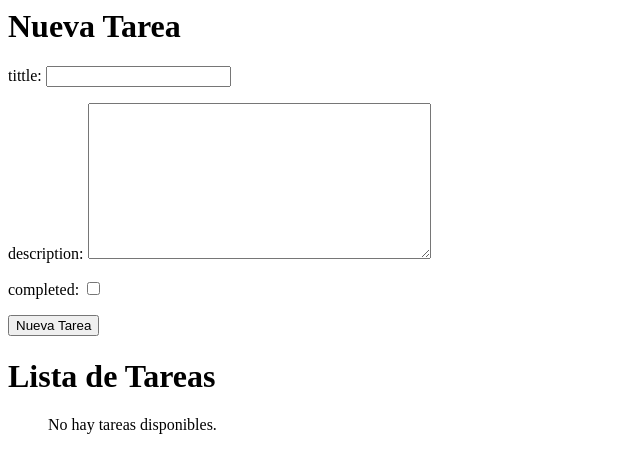
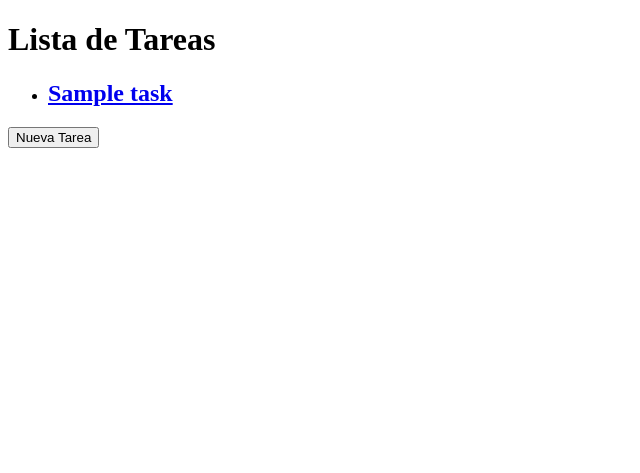
Before and after one commit to Rubencito2002/proyectoTasks, a Django app: page / in a window 1280 px wide. Shown: the top 473 px of the page, without its empty margins (0-640 px from the left). Run offline with Django 4.2, Linux system fonts and the light colour scheme; tables that the repository leaves empty hold one stand-in row (values such as "Sample post").

Commit message:
update views

```diff
--- a/task/templates/tasks/task_list.html
+++ b/task/templates/tasks/task_list.html
@@ -1,25 +1,24 @@
-<html>
+<!DOCTYPE html>
+<html lang="es">
     <head>
-        <title>Task List</title>
+        <meta charset="UTF-8">
+        <meta name="viewport" content="width=device-width, initial-scale=1.0">
+        <title>Listado de Tarea</title>
     </head>
     <body>
-        <h1>Nueva Tarea</h1>
-        <form action="{% url 'TaskViews' %}" method="post">
-            {% csrf_token %}
-            {{ form.as_p}}
+        <h1>Lista de Tareas</h1>
+        <ul>
+            {% for task in tasks %}
+                <li>
+                    <h2> <a href="{% url 'task_details' pk=task.pk%}"> {{ task.title }} </a></h2>
+                </li>
+                {% empty %}
+                <li>No hay tareas disponibles.</li>
+            {% endfor %}
+        </ul>
+
+        <form action="{% url 'task_new' %}">
             <button  type="submit">Nueva Tarea</button>
         </form>
-
-        <h1>Lista de Tareas</h1>
-        <ul>
-            {% for Task in Tasks %}
-            <li>
-                <h2>{{ Task.title }}</h2>
-                <p>{{ Task.description }} - ({{ Task.completed|yesno:"Si,No" }})</p>
-            </li>
-            {% empty %}
-            <p>No hay tareas disponibles.</p>
-            {% endfor %}
-        </ul>
     </body>
 </html>
--- a/task/urls.py
+++ b/task/urls.py
@@ -1,7 +1,9 @@
 from django.urls import path
 from . import views
-from .views import TaskViews
+from .views import TaskViews, TaskDetails, TaskNew
 
 urlpatterns = [
-        path('', TaskViews.as_view(), name='TaskViews'),
+        path('', TaskViews.as_view(), name='task_list'),
+        path('task/<int:pk>', TaskDetails.as_view(), name='task_details'),
+        path('taskNew/', TaskNew.as_view(), name='task_new'),
 ]
--- a/task/views.py
+++ b/task/views.py
@@ -1,4 +1,4 @@
-from django.shortcuts import render, redirect
+from django.shortcuts import get_object_or_404, render, redirect
 from django.views import View
 from .models import Task
 from .forms import TaskForm
@@ -16,7 +16,22 @@
         form = TaskForm()
     return render(request, 'tasks/task_list.html', {'tasks': tasks, 'form': form})
 """
+
 class TaskViews(View):
+    tasks = Task.objects.all()
+    nombre_template = 'tasks/task_list.html'
+
+    def get(self,request):
+        tasks = Task.objects.all()
+        form = TaskForm()
+        return render(request, self.nombre_template, {'tasks': tasks})
+
+class TaskDetails(View):
+    def get(self, request, pk):
+        tasks = get_object_or_404(Task, pk=pk)
+        return render(request, 'tasks/task_details.html', {'tasks': Task})
+
+class TaskNew(View):
     tasks = Task.objects.all()
     nombre_template = 'tasks/task_list.html'
 
@@ -32,11 +47,13 @@
     def post(self,request):
         form = TaskForm(request.POST)
         if form.is_valid():
-            #form.save()
+            form.save()
+            """
             title = form.cleaned_data['tittle']
             description = form.cleaned_data['description']
             completed = form.cleaned_data['completed']
             Task.objects.create(title = title, description = description, completed = completed)
-            return redirect('TaskViews')
+            """
+            return redirect('task_list')
         tasks = Task.objects.all()
         return render(request, self.nombre_template, {'tasks': self.actualizarTask(), 'form': form})
```
Also changed, not shown: task/forms.py (+5 -3 lines), task/templates/tasks/task_details.html (added, +12 -0 lines), task/templates/tasks/task_new.html (added, +16 -0 lines).
